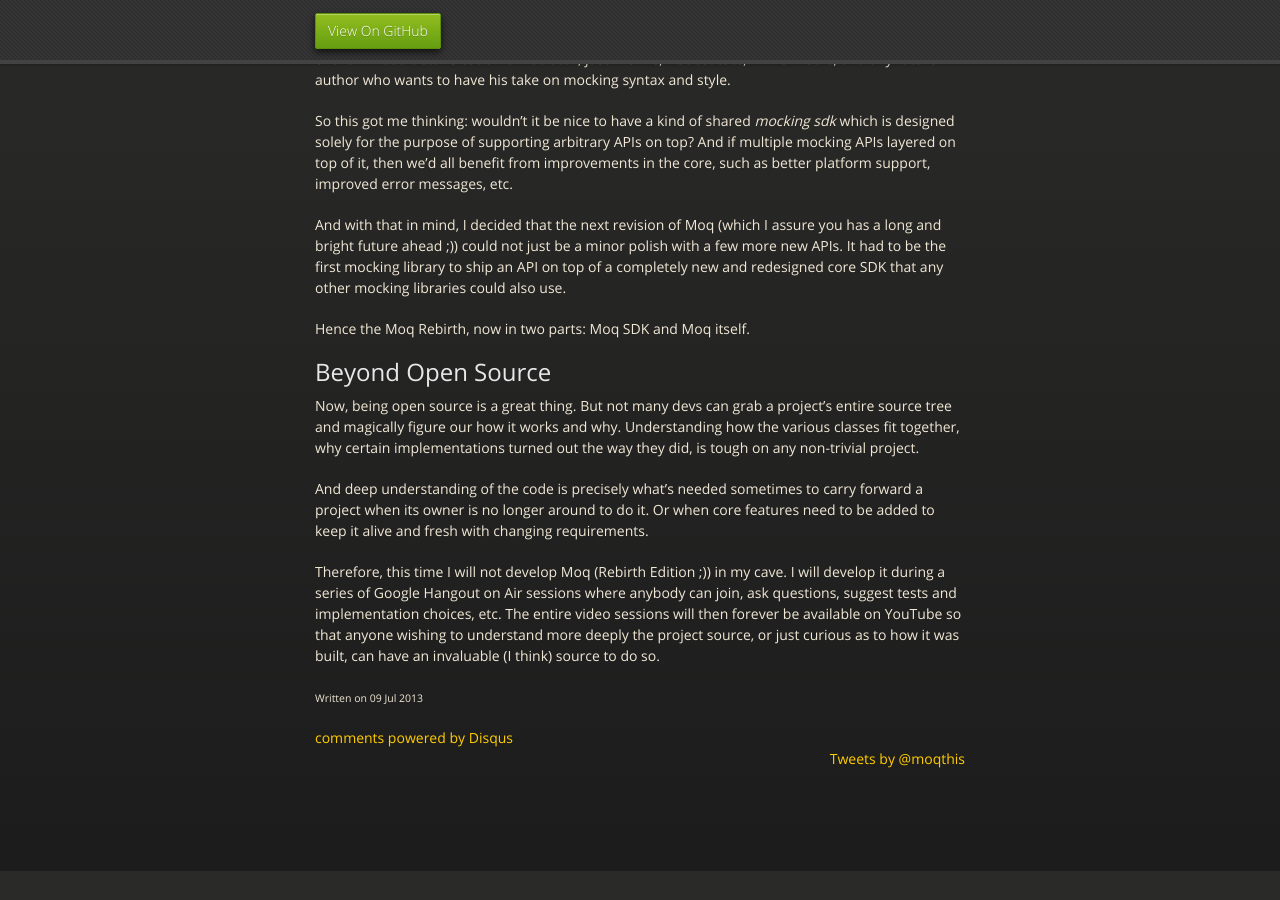
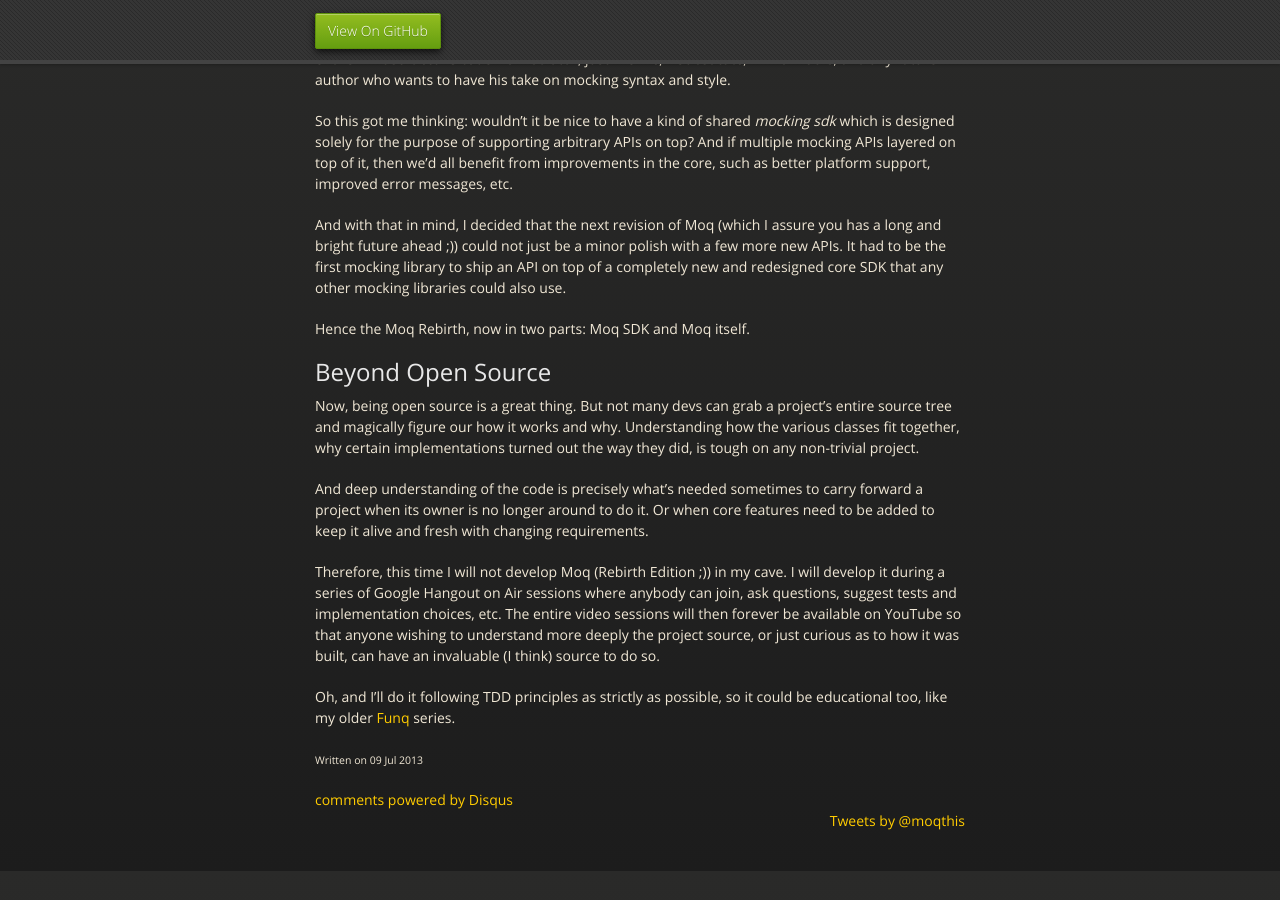
Before and after one commit to moq/moq.github.io, a Jekyll site: the page built from _posts/2013-07-09-rebirth.md, in a window 1280 px wide and 900 px high, scrolled down 929 px. Built offline with Jekyll 4.4.1, drawn with Linux system fonts in a browser that asks for light colours; nearby versions of some CDN libraries; Markdown is read by kramdown in place of the engine named in the settings; comment, search, counter and statistics services are not loaded.

Commit message:
Added note on TDD and Funq

```diff
--- a/_posts/2013-07-09-rebirth.md
+++ b/_posts/2013-07-09-rebirth.md
@@ -37,3 +37,5 @@
 And deep understanding of the code is precisely what's needed sometimes to carry forward a project when its owner is no longer around to do it. Or when core features need to be added to keep it alive and fresh with changing requirements.
 
 Therefore, this time I will not develop Moq (Rebirth Edition ;)) in my cave. I will develop it during a series of Google Hangout on Air sessions where anybody can join, ask questions, suggest tests and implementation choices, etc. The entire video sessions will then forever be available on YouTube so that anyone wishing to understand more deeply the project source, or just curious as to how it was built, can have an invaluable (I think) source to do so.
+
+Oh, and I'll do it following TDD principles as strictly as possible, so it could be educational too, like my older [Funq](http://kzu.to/funqseries) series.
```
